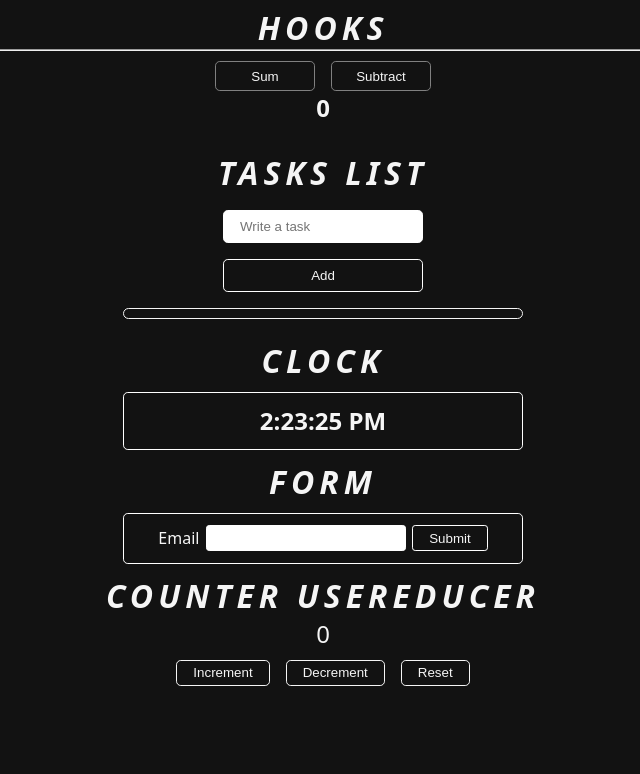
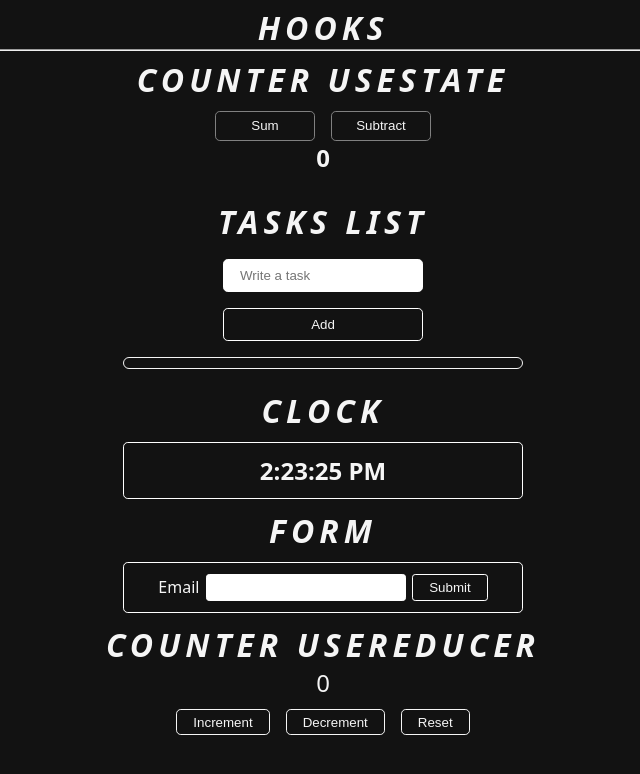
Before and after one commit to Espadv69/React_Beginner, a React (Vite) app in the folder 03-hooks/: page / in a window 1280 px wide. Shown: the top 774 px of the page, without its empty margins (317-957 px from the left). Built offline with nearby package versions, Linux system fonts and the light colour scheme.

Commit message:
feat(Counter): add title header to Counter useState component

```diff
--- a/03-hooks/src/component/Counter_useState.jsx
+++ b/03-hooks/src/component/Counter_useState.jsx
@@ -15,6 +15,7 @@ export const Counter_useState = () => {
 
   return (
     <div>
+      <h1 className="h1-title">Counter useState</h1>
       <div className="container">
         <button onClick={sum} className="sum">
           Sum
```
